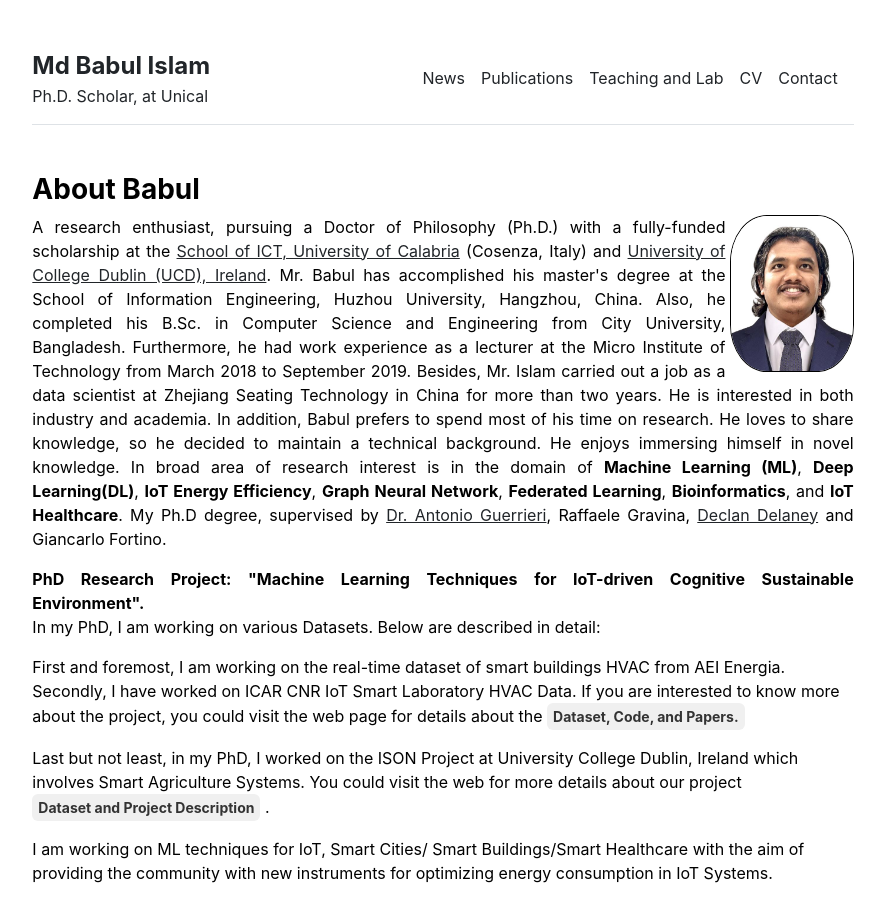
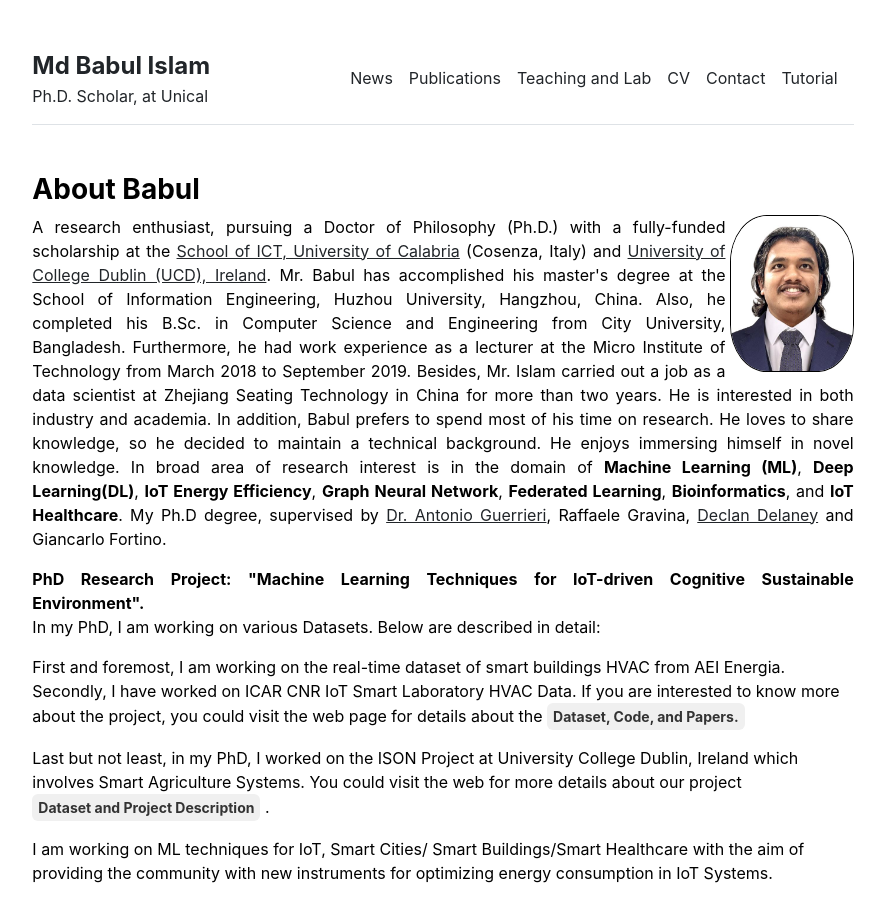
Before and after one commit to babulcseian/babulcseian.github.io, a Jekyll site: the page built from index.md, in a window 1280 px wide and 900 px high. Shown: the whole window, without its empty margins (197-1082 px from the left). Built offline with Jekyll 4.4.1, drawn with Linux system fonts in a browser that asks for light colours; a style sheet for code colours, icons or effects is not loaded.

Commit message:
Update settings.yml

```diff
--- a/_data/settings.yml
+++ b/_data/settings.yml
@@ -4,6 +4,7 @@ menu:
 - {name: 'Teaching and Lab', url: '/teaching'}
 - {name: 'CV', url: '/cv'}
 - {name: 'Contact', url: '/contact'}
+- {name: 'Tutorial', url: '/Tutorial'}
 
 social:
 - {icon: 'fab fa-linkedin fa-3x', link: 'https://www.linkedin.com/in/babulcseian/'}
```
